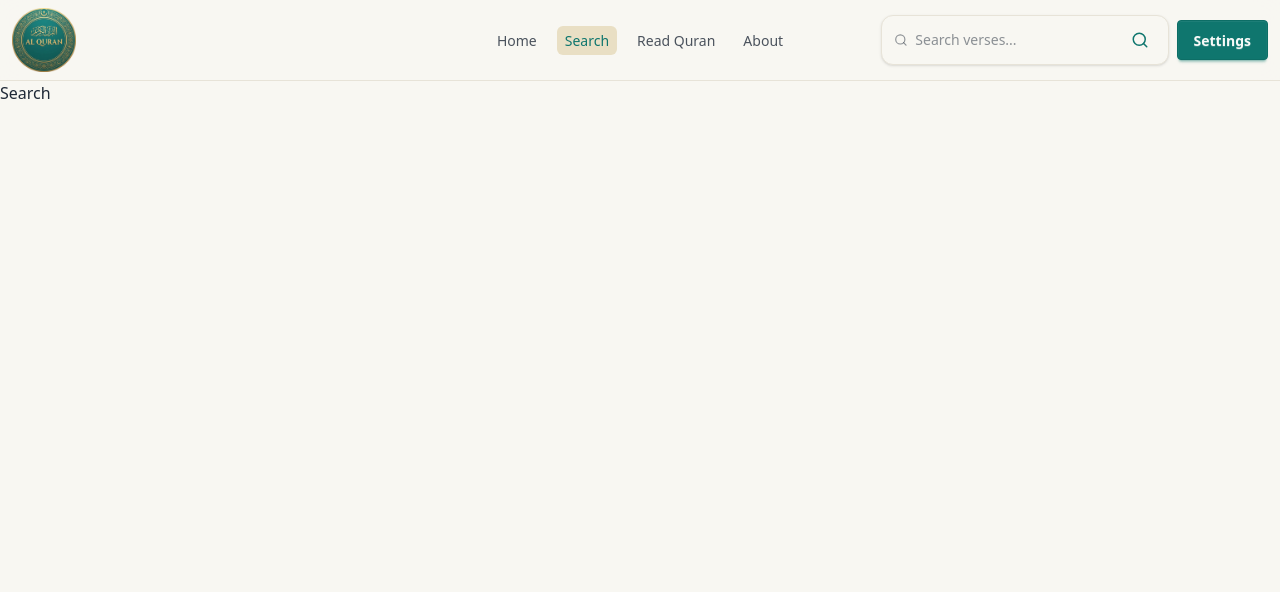
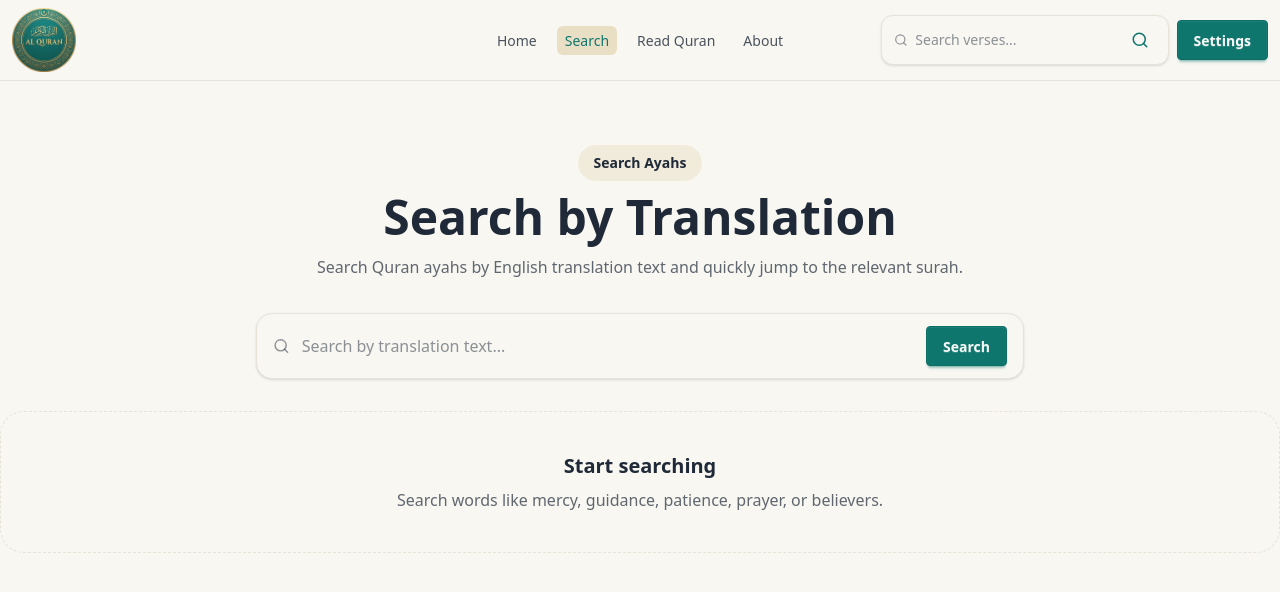
Before and after one commit to mahdi9162/quran-web-app-client, a Next.js app: page /search in a window 1280 px wide. Shown: the top 592 px of the page. Built offline with nearby package versions, Linux system fonts and the light colour scheme.

Commit message:
feat: implement Quran search page with query params and highlighted results

```diff
--- a/src/app/search/page.tsx
+++ b/src/app/search/page.tsx
@@ -1,11 +1,41 @@
 import React from 'react';
+import Container from '@/components/shared/Container';
+import SearchClient from '@/components/search/SearchClient';
+import { searchAyahs } from '@/lib/quran-api';
 
-const page = () => {
-    return (
-        <div>
-            Search
-        </div>
-    );
+type SearchPageProps = {
+  searchParams: Promise<{
+    q?: string;
+  }>;
 };
 
-export default page;
+const SearchPage = async ({ searchParams }: SearchPageProps) => {
+  const { q } = await searchParams;
+  const query = q?.trim() || '';
+
+  const results = query ? await searchAyahs(query) : [];
+
+  return (
+    <section className="py-12 md:py-16">
+      <Container>
+        <div className="space-y-8">
+          <div className="space-y-3 text-center">
+            <div className="inline-flex rounded-full bg-secondary/15 px-4 py-2 text-sm font-semibold text-secondary-content">
+              Search Ayahs
+            </div>
+
+            <h1 className="text-3xl font-bold text-base-content md:text-5xl">Search by Translation</h1>
+
+            <p className="mx-auto max-w-2xl text-base leading-7 text-base-content/70">
+              Search Quran ayahs by English translation text and quickly jump to the relevant surah.
+            </p>
+          </div>
+
+          <SearchClient initialQuery={query} initialResults={results} />
+        </div>
+      </Container>
+    </section>
+  );
+};
+
+export default SearchPage;
--- /dev/null
+++ b/src/components/search/SearchClient.tsx
@@ -0,0 +1,122 @@
+'use client';
+
+import React, { FormEvent, useState } from 'react';
+import { Search } from 'lucide-react';
+import Link from 'next/link';
+import { useRouter } from 'next/navigation';
+import { SearchResult } from '@/types/quran';
+
+type SearchClientProps = {
+  initialQuery: string;
+  initialResults: SearchResult[];
+};
+
+const highlightText = (text: string, query: string) => {
+  if (!query) return text;
+
+  const parts = text.split(new RegExp(`(${query})`, 'gi'));
+
+  return parts.map((part, index) =>
+    part.toLowerCase() === query.toLowerCase() ? (
+      <span key={index} className="rounded bg-primary/20 px-1">
+        {part}
+      </span>
+    ) : (
+      part
+    ),
+  );
+};
+
+const SearchClient = ({ initialQuery, initialResults }: SearchClientProps) => {
+  const router = useRouter();
+  const [query, setQuery] = useState(initialQuery);
+
+  const handleSubmit = (e: FormEvent<HTMLFormElement>) => {
+    e.preventDefault();
+
+    const trimmedQuery = query.trim();
+    if (!trimmedQuery) return;
+
+    router.push(`/search?q=${encodeURIComponent(trimmedQuery)}`);
+  };
+
+  return (
+    <div className="space-y-8">
+      <form onSubmit={handleSubmit} className="mx-auto max-w-3xl">
+        <div className="flex items-center gap-3 rounded-2xl border border-base-300 bg-base-100 px-4 py-3 shadow-sm">
+          <Search size={20} className="text-base-content/50" />
+
+          <input
+            type="text"
+            value={query}
+            onChange={(e) => setQuery(e.target.value)}
+            placeholder="Search by translation text..."
+            className="w-full bg-transparent text-sm outline-none placeholder:text-base-content/50 md:text-base"
+          />
+
+          <button type="submit" className="btn btn-primary btn-sm md:btn-md">
+            Search
+          </button>
+        </div>
+      </form>
+
+      {initialQuery ? (
+        <div className="space-y-5">
+          <div className="flex flex-wrap items-center justify-between gap-3">
+            <p className="text-sm text-base-content/70 md:text-base">
+              Showing results for <span className="font-semibold text-base-content">&quot;{initialQuery}&quot;</span>
+            </p>
+
+            <p className="text-sm text-base-content/70">
+              {initialResults.length} result
+              {initialResults.length !== 1 ? 's' : ''}
+            </p>
+          </div>
+
+          {initialResults.length > 0 ? (
+            <div className="space-y-4">
+              {initialResults.map((result) => (
+                <Link
+                  key={`${result.surahId}-${result.ayahNumber}-${result.id}`}
+                  href={`/surahs/${result.surahId}`}
+                  className="block rounded-3xl border border-base-300 bg-base-100 p-5 shadow-sm transition-all hover:border-primary/30 hover:shadow-md"
+                >
+                  <div className="space-y-4">
+                    <div className="flex flex-wrap items-start justify-between gap-3">
+                      <div>
+                        <h3 className="text-lg font-bold text-base-content">{result.surahName}</h3>
+                        <p className="text-lg font-semibold text-primary">{result.surahArabicName}</p>
+                      </div>
+
+                      <span className="badge badge-outline">Ayah {result.ayahNumber}</span>
+                    </div>
+
+                    <p className="text-right text-2xl leading-loose text-base-content md:text-3xl font-arabic">
+                      {highlightText(result.arabicText, query)}
+                    </p>
+
+                    <div className="border-t border-base-300 pt-4">
+                      <p className="leading-8 text-base-content/80 md:text-lg">{highlightText(result.translation, query)}</p>
+                    </div>
+                  </div>
+                </Link>
+              ))}
+            </div>
+          ) : (
+            <div className="rounded-3xl border border-dashed border-base-300 bg-base-100 p-10 text-center">
+              <h3 className="text-xl font-semibold text-base-content">No ayahs found</h3>
+              <p className="mt-2 text-base-content/70">Try a different keyword from the English translation.</p>
+            </div>
+          )}
+        </div>
+      ) : (
+        <div className="rounded-3xl border border-dashed border-base-300 bg-base-100 p-10 text-center">
+          <h3 className="text-xl font-semibold text-base-content">Start searching</h3>
+          <p className="mt-2 text-base-content/70">Search words like mercy, guidance, patience, prayer, or believers.</p>
+        </div>
+      )}
+    </div>
+  );
+};
+
+export default SearchClient;
--- a/src/components/shared/Navbar.tsx
+++ b/src/components/shared/Navbar.tsx
@@ -19,7 +19,7 @@ const Navbar = () => {
       </li>
 
       <li>
-        <NavLink href="/surah/1">Read Quran</NavLink>
+        <NavLink href="/surahs">Read Quran</NavLink>
       </li>
 
       <li>
--- a/src/lib/quran-api.ts
+++ b/src/lib/quran-api.ts
@@ -1,4 +1,4 @@
-import { Surah } from '@/types/quran';
+import { SearchResult, Surah } from '@/types/quran';
 
 const BASE_URL = process.env.QURAN_API_BASE_URL;
 
@@ -37,15 +37,15 @@ export async function getSurahVerses(id: number) {
   return result.data;
 }
 
-export async function searchSurahs(query: string): Promise<Surah[]> {
-  const surahs = await getAllSurahs();
+export async function searchAyahs(query: string): Promise<SearchResult[]> {
+  if (!query.trim()) return [];
 
-  const normalizedQuery = query.toLowerCase().trim();
+  const res = await fetch(`${BASE_URL}/api/search?q=${encodeURIComponent(query)}`, {
+    cache: 'no-store',
+  });
 
-  return surahs.filter(
-    (surah) =>
-      surah.name.includes(query) ||
-      surah.transliteration.toLowerCase().includes(normalizedQuery) ||
-      surah.translation.toLowerCase().includes(normalizedQuery),
-  );
+  if (!res.ok) throw new Error('Failed to search ayahs');
+
+  const result = await res.json();
+  return result.data;
 }
```
Also changed, not shown: src/types/quran.ts (+10 -0 lines), src/data/chapter.json (deleted), src/data/surahs.json (deleted).
